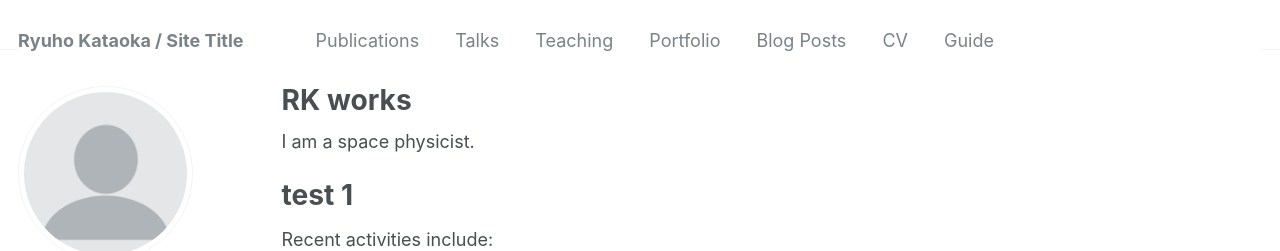
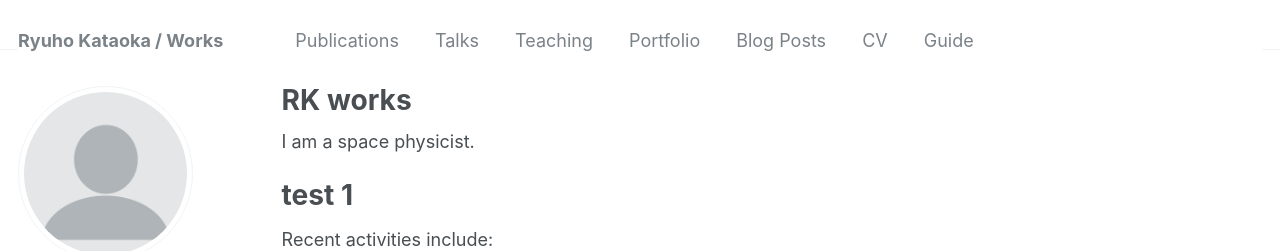
Before and after one commit to ryuhokataoka/ryuhokataoka.github.io, a Jekyll site: the page built from _pages/about.md, in a window 1280 px wide. Shown: the top 251 px of the page. Built offline with Jekyll 4.4.1, drawn with Linux system fonts in a browser that asks for light colours; some web fonts are replaced.

Commit message:
Update _config.yml

```diff
--- a/_config.yml
+++ b/_config.yml
@@ -8,7 +8,7 @@
 
 # Basic Site Settings
 locale                   : "en-US"
-title                    : "Ryuho Kataoka / Site Title"
+title                    : "Ryuho Kataoka / Works"
 title_separator          : "-"
 name                     : &name "Ryuho Kataoka"
 description              : &description "personal description"
```
